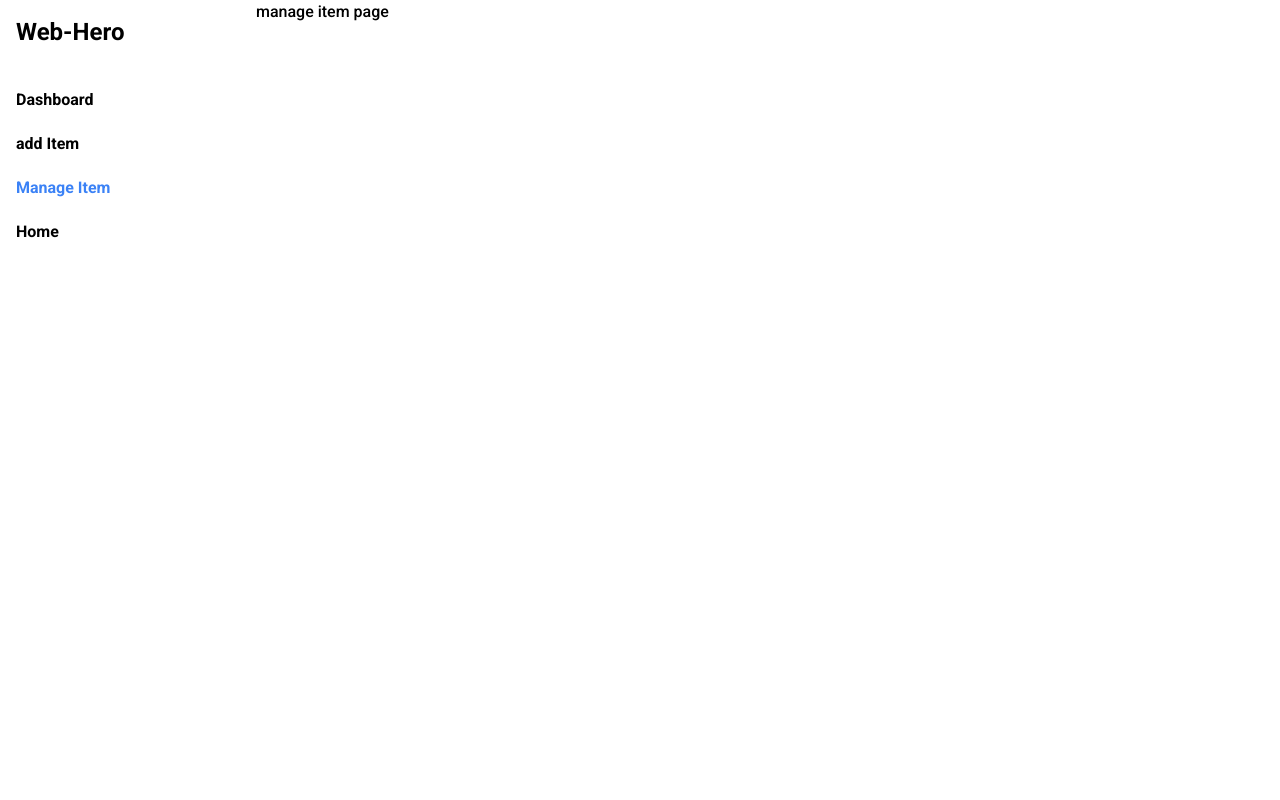
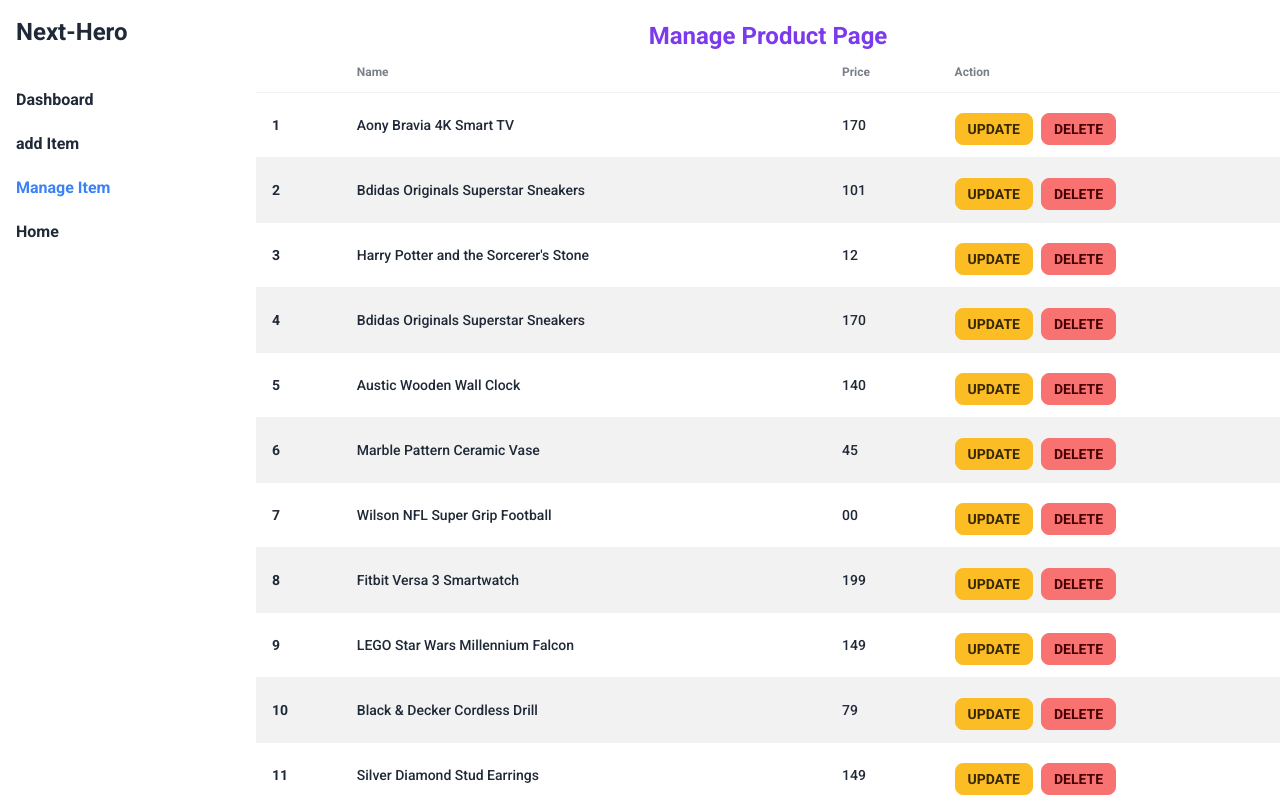
Before and after one commit to emon3455/M13-Module-83-NEXTjs, a Next.js app: page /dashboard/manageItem in a window 1280 px wide. Shown: the top 800 px of the page. Built offline with nearby package versions, Linux system fonts and the light colour scheme; data requests are answered from the project's data file.

Commit message:
update and delete done

```diff
--- a/package.json
+++ b/package.json
@@ -18,7 +18,11 @@
     "postcss": "8.4.26",
     "react": "18.2.0",
     "react-dom": "18.2.0",
+    "react-modal": "^3.16.1",
     "sharp": "^0.32.4",
     "tailwindcss": "3.3.3"
+  },
+  "devDependencies": {
+    "daisyui": "^3.5.0"
   }
 }
--- a/src/app/(main-layout)/page.js
+++ b/src/app/(main-layout)/page.js
@@ -22,7 +22,7 @@
       <section className='my-5'>
         <h2 className='text-2xl font-bold text-violet-500'>Our All Popular Products:</h2>
 
-        <Suspense fallback={<LoadingCompo/>}>
+        <Suspense fallback={<LoadingCompo />}>
 
           <PopularProduct></PopularProduct>
 
@@ -30,6 +30,7 @@
 
       </section>
 
+
     </main>
   )
 }
--- /dev/null
+++ b/src/app/dashboard/manageItem/ManageProduct.jsx
@@ -0,0 +1,104 @@
+"use client"
+import React, { useState, useTransition } from 'react';
+import UpdateProductModal from './UpdateProductModal';
+import { useRouter } from 'next/navigation';
+
+const ManageProduct = ({ products }) => {
+    const [selectedProduct, setSelectedProduct] = useState(null);
+    const [showModal, setShowModal] = useState(false);
+
+    const [ isPending, startTransition] = useTransition();
+    const router = useRouter();
+
+    // Function to open the modal and set the selected product
+    const handleOpenModal = (product) => {
+        setSelectedProduct(product);
+        setShowModal(true);
+    };
+
+    // Function to close the modal
+    const handleCloseModal = () => {
+        setShowModal(false);
+    };
+
+    const handleRefresh=()=>{
+        startTransition(()=>{
+            router.refresh();
+        })
+    }
+
+    const handleDelete = async (id) => {
+        try{
+            const res= await fetch(`http://localhost:5000/products/${id}`,{
+                method: "DELETE",
+            })
+
+            const result = await res.json();
+
+            if(result){
+                console.log(result);
+                // for refresh
+                startTransition(()=>{
+                    router.refresh();
+                })
+            }
+
+        }
+        catch(error){
+            console.log(error.message);
+        }
+    };
+
+    return (
+        <div id='manageProduct'>
+            <div className="overflow-x-auto">
+                <table className="table table-zebra">
+                    {/* head */}
+                    <thead>
+                        <tr>
+                            <th></th>
+                            <th>Name</th>
+                            <th>Price</th>
+                            <th>Action</th>
+                        </tr>
+                    </thead>
+                    <tbody>
+                        {products.map((product, indx) => (
+                            <tr key={product.id}>
+                                <th>{indx + 1}</th>
+                                <td>{product.title}</td>
+                                <td>{product.price}</td>
+                                <td className='space-x-2 space-y-2'>
+
+                                    <button
+                                    className="btn btn-sm btn-warning"
+                                    onClick={() => handleOpenModal(product)}
+                                    >
+                                        Update
+                                    </button>
+
+                                    <button onClick={()=>handleDelete(product.id)} className='btn btn-sm btn-error'>
+                                        Delete
+                                    </button>
+
+                                </td>
+                            </tr>
+                        ))}
+                    </tbody>
+                </table>
+            </div>
+
+            {/* Render the modal based on the showModal state */}
+            {showModal && (
+                <UpdateProductModal
+                    product={selectedProduct}
+                    closeModal={handleCloseModal}
+                    handleRefresh={handleRefresh}
+                />
+            )}
+
+        </div>
+    );
+};
+
+export default ManageProduct;
--- /dev/null
+++ b/src/app/dashboard/manageItem/UpdateProductModal.jsx
@@ -0,0 +1,86 @@
+import React, { useState } from 'react';
+import Modal from 'react-modal';
+
+const UpdateProductModal = ({ product, closeModal, handleRefresh}) => {
+
+    const handleSubmit =async (e) => {
+        e.preventDefault();
+
+        const title = e.target.title.value;
+        const price = e.target.price.value;
+        console.log(title,price);
+
+        if(title && price){
+            const data={
+                title,
+                price
+            }
+
+            try{
+                const res= await fetch(`http://localhost:5000/products/${product.id}`,{
+                    method: "PATCH",
+                    headers:{
+                        'content-type':'application/json'
+                    },
+                    body: JSON.stringify(data)
+                })
+
+                const result = await res.json();
+
+                if(result){
+                    console.log(result);
+                    e.target.reset();
+
+                    handleRefresh();
+
+                    closeModal();
+                }
+
+            }
+            catch(error){
+                console.log(error.message);
+            }
+        }
+    };
+
+    return (
+        <Modal isOpen={true} onRequestClose={closeModal} className="max-w-xl  mx-auto bg-gray-50 p-4 rounded-lg">
+            <form onSubmit={handleSubmit}>
+                <h3 className="font-bold text-lg text-violet-500 text-center">Update Product Info</h3>
+                <div className="form-control">
+                    <label htmlFor="title" className="label">
+                        Title
+                        <input
+                            type="text"
+                            className="input input-bordered"
+                            defaultValue={product.title}
+                            name='title'
+                        />
+                    </label>
+                </div>
+                <div className="form-control">
+                    <label htmlFor="price" className="label">
+                        Price
+                        <input
+                            type="number"
+                            name="price"
+                            className="input input-bordered"
+                            defaultValue={product.price}
+                        />
+                    </label>
+                </div>
+
+                <div className="modal-action">
+                    <button type="button" className="btn btn-secondary" onClick={closeModal}>
+                        Cancel
+                    </button>
+                    <button type="submit" className="btn btn-primary">
+                        Update
+                    </button>
+                </div>
+            </form>
+        </Modal>
+    );
+};
+
+export default UpdateProductModal;
--- a/src/app/dashboard/manageItem/page.js
+++ b/src/app/dashboard/manageItem/page.js
@@ -1,14 +1,22 @@
 import React from 'react';
+import ManageProduct from './ManageProduct';
+import getAllProducts from '@/utils/getAllProducts';
 
 export const metadata = {
     title: 'Manage Item | Dashboard',
     description: 'First NextJS APP',
 }
 
-const ManageItem = () => {
+const ManageItem = async () => {
+
+    const products = await getAllProducts();
+
     return (
         <div>
-            manage item page
+            <h2 className='text-2xl font-semibold text-center text-violet-600 mt-5'>Manage Product Page</h2>
+
+            <ManageProduct products={products}></ManageProduct>
+
         </div>
     );
 };
--- a/src/app/dashboard/page.js
+++ b/src/app/dashboard/page.js
@@ -2,7 +2,7 @@
 
 const DashboardPage = () => {
     return (
-        <div>
+        <div id="ids">
             Dashboard Page
         </div>
     );
--- a/src/components/SideNav.jsx
+++ b/src/components/SideNav.jsx
@@ -26,7 +26,7 @@
 const SideNav = () => {
     return (
         <aside className='p-4'>
-            <h3 className='text-2xl font-bold mb-10'>Web-Hero</h3>
+            <h3 className='text-2xl font-bold mb-10'>Next-Hero</h3>
             <ul className='flex flex-col font-semibold space-y-5'>
                 {
                     sideNavLink.map(({path,title},indx)=><NavLink exact activeClassName="text-blue-500" href={path} key={indx}>{title}</NavLink >)
--- a/src/db.json
+++ b/src/db.json
@@ -53,18 +53,6 @@
   ],
   "products": [
     {
-        "id": 2,
-        "title": "Samsung Galaxy S25",
-        "price": "12",
-        "categoryId": 1,
-        "features": [
-          "Exynos 2100 chip",
-          "Dynamic AMOLED 2X display",
-          "Triple-camera system"
-        ],
-        "imageUrl": "https://example.com/galaxys21.jpg"
-      },
-      {
       "id": 3,
       "title": "Aony Bravia 4K Smart TV",
       "price": "170",
@@ -75,18 +63,6 @@
         "Dolby Atmos sound"
       ],
       "imageUrl": "https://example.com/sonytv.jpg"
-      },
-      {
-        "id": 4,
-        "title": "Levi's Men's 501 Jeans",
-        "price": "140",
-        "categoryId": 2,
-        "features": [
-          "100% cotton",
-          "Classic straight fit",
-          "Button fly"
-        ],
-        "imageUrl": "https://example.com/levisjeans.jpg"
     },
     {
       "id": 5,
--- a/tailwind.config.js
+++ b/tailwind.config.js
@@ -14,5 +14,5 @@
       },
     },
   },
-  plugins: [],
+  plugins: [require("daisyui")],
 }
```
Also changed, not shown: 2 other files (tests, documents, lock files or other folders). Lines whose indentation alone changed are shown as unchanged.
